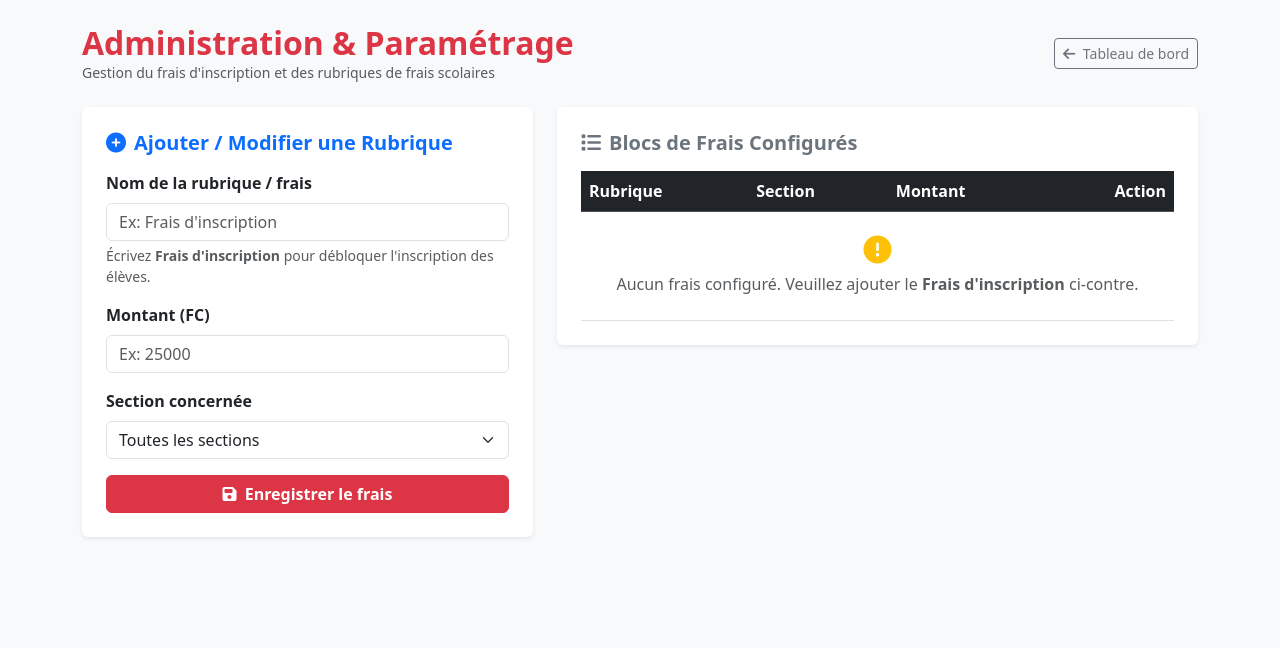
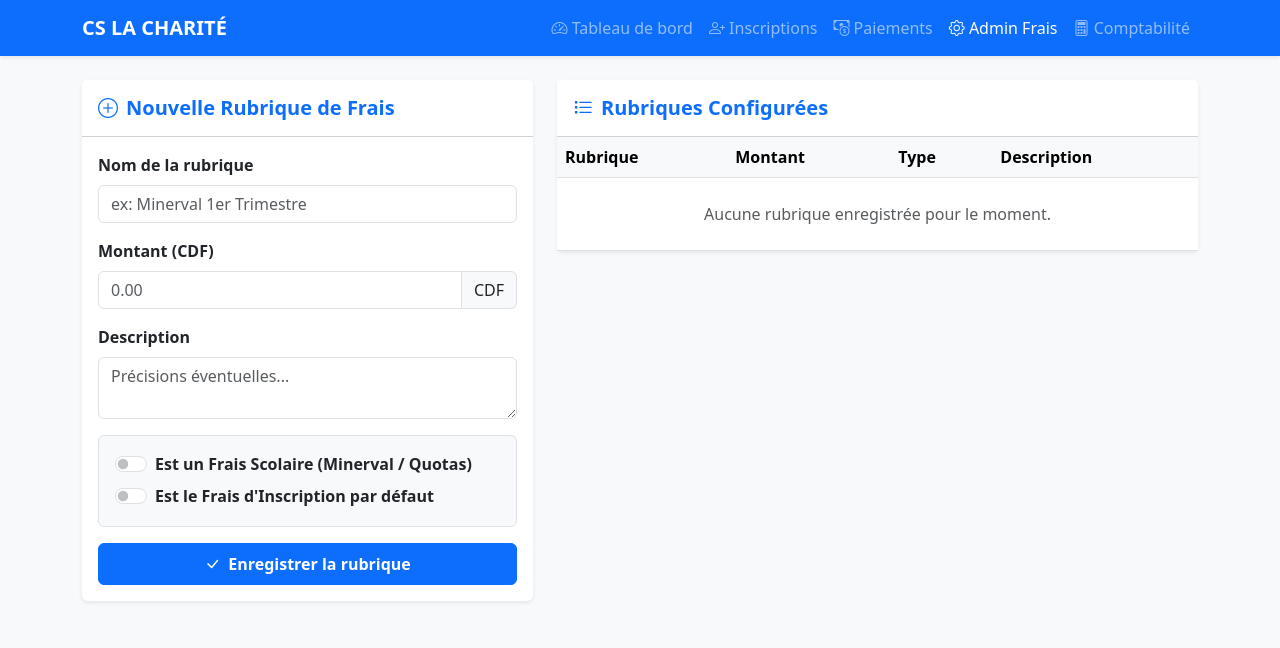
Before and after one commit to osemwanza-ai/gestion-la-charite, a Flask app: page /admin in a window 1280 px wide. Shown: the top 648 px of the page. Run offline with Flask 3, Linux system fonts and the light colour scheme; data that the repository does not hold is empty; some libraries are stand-ins or nearby versions.

Commit message:
Update admin.html

```diff
--- a/templates/admin.html
+++ b/templates/admin.html
@@ -4,128 +4,151 @@
     <meta charset="UTF-8">
     <meta name="viewport" content="width=device-width, initial-scale=1.0">
     <title>Administration des Frais - CS La Charité</title>
-    <link rel="stylesheet" href="https://cdnjs.cloudflare.com/ajax/libs/bootstrap/5.3.2/css/bootstrap.min.css">
-    <link rel="stylesheet" href="https://cdnjs.cloudflare.com/ajax/libs/font-awesome/6.4.0/css/all.min.css">
+    <link href="https://cdn.jsdelivr.net/npm/bootstrap@5.3.0/dist/css/bootstrap.min.css" rel="stylesheet">
+    <link rel="stylesheet" href="https://cdn.jsdelivr.net/npm/bootstrap-icons@1.11.0/font/bootstrap-icons.css">
 </head>
 <body class="bg-light">
 
-<div class="container py-4">
-    <div class="d-flex justify-content-between align-items-center mb-4">
-        <div>
-            <h2 class="fw-bold text-danger m-0">Administration & Paramétrage</h2>
-            <p class="text-muted small m-0">Gestion du frais d'inscription et des rubriques de frais scolaires</p>
+    <!-- Barre de Navigation -->
+    <nav class="navbar navbar-expand-lg navbar-dark bg-primary mb-4 shadow-sm">
+        <div class="container">
+            <a class="navbar-brand fw-bold" href="{{ url_for('index') }}">CS LA CHARITÉ</a>
+            <button class="navbar-toggler" type="button" data-bs-toggle="collapse" data-bs-target="#navbarNav">
+                <span class="navbar-toggler-icon"></span>
+            </button>
+            <div class="collapse navbar-collapse" id="navbarNav">
+                <ul class="navbar-nav ms-auto">
+                    <li class="nav-item"><a class="nav-link" href="{{ url_for('index') }}"><i class="bi bi-speedometer2"></i> Tableau de bord</a></li>
+                    <li class="nav-item"><a class="nav-link" href="{{ url_for('inscriptions') }}"><i class="bi bi-person-plus"></i> Inscriptions</a></li>
+                    <li class="nav-item"><a class="nav-link" href="{{ url_for('paiements') }}"><i class="bi bi-cash-coin"></i> Paiements</a></li>
+                    <li class="nav-item"><a class="nav-link active" href="{{ url_for('admin_frais') }}"><i class="bi bi-gear"></i> Admin Frais</a></li>
+                    <li class="nav-item"><a class="nav-link" href="{{ url_for('comptabilite') }}"><i class="bi bi-calculator"></i> Comptabilité</a></li>
+                </ul>
             </div>
-        <a href="{{ url_for('index') }}" class="btn btn-outline-secondary btn-sm">
-            <i class="fa-solid fa-arrow-left me-1"></i> Tableau de bord
-        </a>
         </div>
+    </nav>
 
-    <!-- Notifications -->
+    <div class="container pb-5">
+
+        <!-- Messages de notification Flash -->
         {% with messages = get_flashed_messages(with_categories=true) %}
             {% if messages %}
                 {% for category, message in messages %}
-          <div class="alert alert-{{ category }} alert-dismissible fade show shadow-sm mb-4" role="alert">
+                    <div class="alert alert-{{ category }} alert-dismissible fade show" role="alert">
                         {{ message }}
-            <button type="button" class="btn-close" data-bs-dismiss="alert" aria-label="Close"></button>
+                        <button type="button" class="btn-close" data-bs-dismiss="alert"></button>
                     </div>
                 {% endfor %}
             {% endif %}
         {% endwith %}
 
         <div class="row g-4">
-        <!-- Formulaire de saisie -->
-        <div class="col-md-5">
-            <div class="card border-0 shadow-sm p-4">
-                <h5 class="fw-bold text-primary mb-3"><i class="fa-solid fa-plus-circle me-2"></i>Ajouter / Modifier une Rubrique</h5>
-                <form method="POST" action="{{ url_for('admin') }}">
-                    <input type="hidden" name="action" value="ajouter_rubrique">
+
+            <!-- Formulaire d'ajout de frais -->
+            <div class="col-lg-5">
+                <div class="card shadow-sm border-0">
+                    <div class="card-header bg-white py-3">
+                        <h5 class="card-title mb-0 fw-bold text-primary"><i class="bi bi-plus-circle me-2"></i>Nouvelle Rubrique de Frais</h5>
+                    </div>
+                    <div class="card-body">
+                        <form action="{{ url_for('admin_frais') }}" method="POST">
 
                             <div class="mb-3">
-                        <label class="form-label fw-bold">Nom de la rubrique / frais</label>
-                        <input type="text" name="nom" class="form-control" placeholder="Ex: Frais d'inscription" list="suggestions_frais" required>
-                        <datalist id="suggestions_frais">
-                            <option value="Frais d'inscription">
-                            <option value="Minerval 1er Trimestre">
-                            <option value="Minerval 2ème Trimestre">
-                            <option value="Minerval 3ème Trimestre">
-                            <option value="Frais de Réinscription">
-                        </datalist>
-                        <small class="text-muted d-block mt-1">Écrivez <strong>Frais d'inscription</strong> pour débloquer l'inscription des élèves.</small>
+                                <label class="form-label fw-semibold">Nom de la rubrique</label>
+                                <input type="text" name="nom" class="form-control" placeholder="ex: Minerval 1er Trimestre" required>
                             </div>
 
                             <div class="mb-3">
-                        <label class="form-label fw-bold">Montant (FC)</label>
-                        <input type="number" step="0.01" name="montant" class="form-control" placeholder="Ex: 25000" required>
+                                <label class="form-label fw-semibold">Montant (CDF)</label>
+                                <div class="input-group">
+                                    <input type="number" step="0.01" name="montant_cdf" class="form-control" placeholder="0.00" required>
+                                    <span class="input-group-text">CDF</span>
+                                </div>
                             </div>
 
                             <div class="mb-3">
-                        <label class="form-label fw-bold">Section concernée</label>
-                        <select name="section" class="form-select">
-                            <option value="Toutes">Toutes les sections</option>
-                            <option value="Maternelle">Maternelle</option>
-                            <option value="Primaire">Primaire</option>
-                            <option value="Secondaire">Secondaire</option>
-                        </select>
+                                <label class="form-label fw-semibold">Description</label>
+                                <textarea name="description" class="form-control" rows="2" placeholder="Précisions éventuelles..."></textarea>
                             </div>
 
-                    <button type="submit" class="btn btn-danger w-100 fw-bold">
-                        <i class="fa-solid fa-save me-1"></i> Enregistrer le frais
+                            <div class="mb-3 bg-light p-3 rounded border">
+                                <div class="form-check form-switch mb-2">
+                                    <input class="form-check-input" type="checkbox" name="est_minerval" id="est_minerval">
+                                    <label class="form-check-label fw-semibold" for="est_minerval">Est un Frais Scolaire (Minerval / Quotas)</label>
+                                </div>
+                                <div class="form-check form-switch">
+                                    <input class="form-check-input" type="checkbox" name="est_inscription" id="est_inscription">
+                                    <label class="form-check-label fw-semibold" for="est_inscription">Est le Frais d'Inscription par défaut</label>
+                                </div>
+                            </div>
+
+                            <button type="submit" class="btn btn-primary w-100 fw-bold py-2">
+                                <i class="bi bi-check-lg me-1"></i> Enregistrer la rubrique
                             </button>
                         </form>
                     </div>
                 </div>
+            </div>
 
-        <!-- Tableau des rubriques existantes -->
-        <div class="col-md-7">
-            <div class="card border-0 shadow-sm p-4">
-                <h5 class="fw-bold text-secondary mb-3"><i class="fa-solid fa-list me-2"></i>Blocs de Frais Configurés</h5>
+            <!-- Liste des rubriques configurées -->
+            <div class="col-lg-7">
+                <div class="card shadow-sm border-0">
+                    <div class="card-header bg-white py-3">
+                        <h5 class="card-title mb-0 fw-bold text-primary"><i class="bi bi-list-task me-2"></i>Rubriques Configurées</h5>
+                    </div>
+                    <div class="card-body p-0">
                         <div class="table-responsive">
                             <table class="table table-hover align-middle mb-0">
-                        <thead class="table-dark">
+                                <thead class="table-light">
                                     <tr>
                                         <th>Rubrique</th>
-                                <th>Section</th>
                                         <th>Montant</th>
-                                <th class="text-end">Action</th>
+                                        <th>Type</th>
+                                        <th>Description</th>
                                     </tr>
                                 </thead>
                                 <tbody>
-                            {% for r in rubriques %}
+                                    {% set liste_rubriques = rubriques if rubriques is defined else frais %}
+                                    {% if liste_rubriques %}
+                                        {% for r in liste_rubriques %}
                                             <tr>
-                                <td class="fw-bold">
-                                    {{ r.nom }}
-                                    {% if 'inscription' in r.nom.lower() %}
-                                        <span class="badge bg-success ms-1">Frais d'Inscription</span>
+                                                <td class="fw-bold">{{ r.nom }}</td>
+                                                <td class="text-nowrap fw-bold text-success">
+                                                    {% if r.montant_cdf is defined and r.montant_cdf %}
+                                                        {{ "{:,.0f}".format(r.montant_cdf) }} CDF
+                                                    {% else %}
+                                                        {{ "{:,.0f}".format(r.montant) }} CDF
                                                     {% endif %}
                                                 </td>
-                                <td><span class="badge bg-info text-dark">{{ r.section or 'Toutes' }}</span></td>
-                                <td class="fw-bold text-success">{{ "{:,.0f}".format(r.montant) }} FC</td>
-                                <td class="text-end">
-                                    <form method="POST" action="{{ url_for('admin') }}" class="d-inline">
-                                        <input type="hidden" name="action" value="supprimer_rubrique">
-                                        <input type="hidden" name="rubrique_id" value="{{ r.id }}">
-                                        <button type="submit" class="btn btn-outline-danger btn-sm" onclick="return confirm('Voulez-vous vraiment supprimer ce frais ?')">
-                                            <i class="fa-solid fa-trash"></i>
-                                        </button>
-                                    </form>
+                                                <td>
+                                                    {% if r.est_inscription %}
+                                                        <span class="badge bg-info text-dark">Inscription</span>
+                                                    {% elif r.est_minerval %}
+                                                        <span class="badge bg-success">Minerval</span>
+                                                    {% else %}
+                                                        <span class="badge bg-secondary">Autre</span>
+                                                    {% endif %}
+                                                </td>
+                                                <td class="text-muted small">{{ r.description or '-' }}</td>
+                                            </tr>
+                                        {% endfor %}
+                                    {% else %}
+                                        <tr>
+                                            <td colspan="4" class="text-center py-4 text-muted">
+                                                Aucune rubrique enregistrée pour le moment.
                                             </td>
                                         </tr>
-                            {% else %}
-                            <tr>
-                                <td colspan="4" class="text-center text-muted py-4">
-                                    <i class="fa-solid fa-circle-exclamation text-warning fs-3 mb-2 d-block"></i>
-                                    Aucun frais configuré. Veuillez ajouter le <strong>Frais d'inscription</strong> ci-contre.
-                                </td>
-                            </tr>
-                            {% endfor %}
+                                    {% endif %}
                                 </tbody>
                             </table>
                         </div>
                     </div>
                 </div>
             </div>
+
+        </div>
     </div>
 
-<script src="https://cdnjs.cloudflare.com/ajax/libs/bootstrap/5.3.2/js/bootstrap.bundle.min.js"></script>
+    <script src="https://cdn.jsdelivr.net/npm/bootstrap@5.3.0/dist/js/bootstrap.bundle.min.js"></script>
 </body>
 </html>
```
Lines whose indentation alone changed are shown as unchanged.
